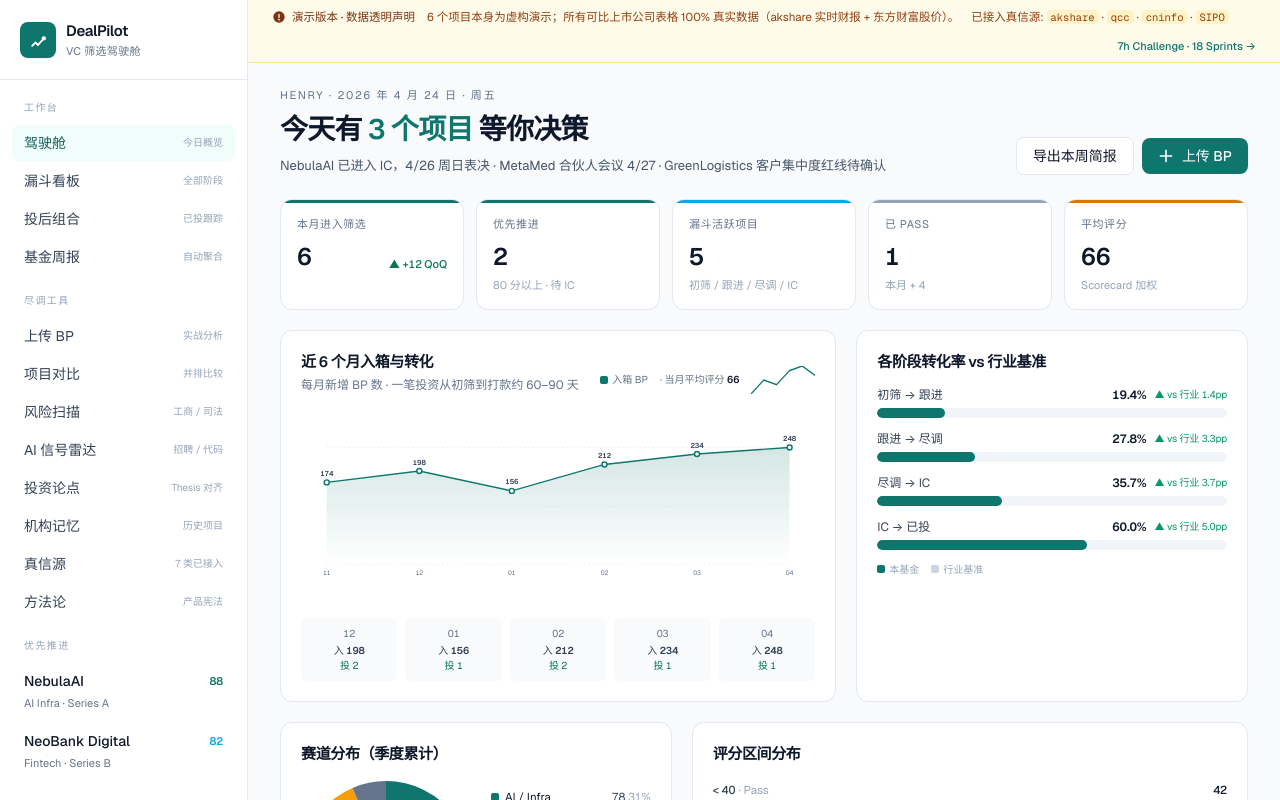
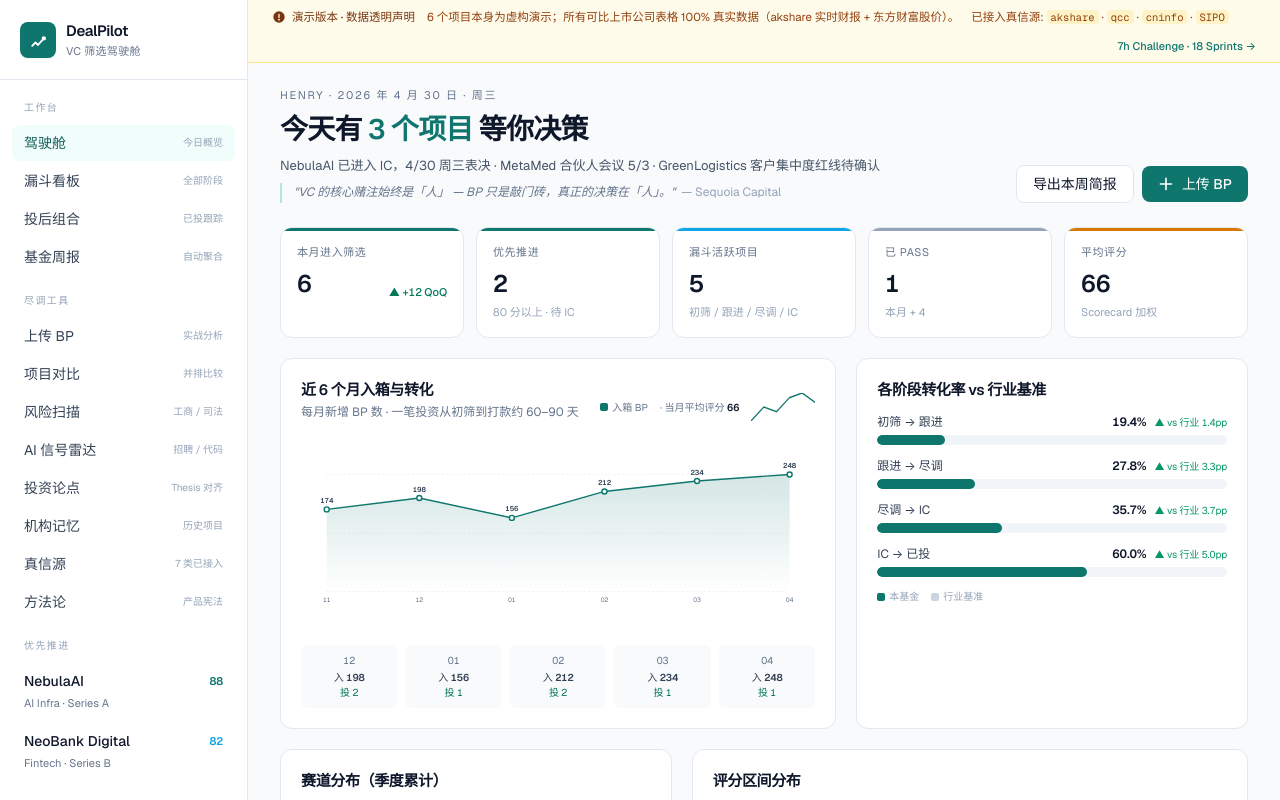
Before and after one commit to sherconan/dealpilot-claude, a React (Vite) app: page / in a window 1280 px wide. Shown: the top 800 px of the page. Built offline with nearby package versions, Linux system fonts and the light colour scheme.

Commit message:
feat(s28): Pipeline CSV 导出 + Dashboard hero quote (Sequoia 引语) + 日期更新

```diff
--- a/src/pages/Dashboard.tsx
+++ b/src/pages/Dashboard.tsx
@@ -25,9 +25,13 @@ export default function Dashboard() {
     <div className="px-8 py-6 max-w-[1400px] mx-auto">
       <header className="flex items-end justify-between flex-wrap gap-4 mb-6">
         <div>
-          <div className="text-[11px] tracking-[0.16em] text-ink-500 uppercase">Henry · 2026 年 4 月 24 日 · 周五</div>
+          <div className="text-[11px] tracking-[0.16em] text-ink-500 uppercase">Henry · 2026 年 4 月 30 日 · 周三</div>
           <h1 className="text-[28px] font-semibold tracking-tight mt-1">今天有 <span className="text-brand-700">3 个项目</span> 等你决策</h1>
-          <p className="text-[13px] text-ink-600 mt-1.5">NebulaAI 已进入 IC，4/26 周日表决 · MetaMed 合伙人会议 4/27 · GreenLogistics 客户集中度红线待确认</p>
+          <p className="text-[13px] text-ink-600 mt-1.5">NebulaAI 已进入 IC，4/30 周三表决 · MetaMed 合伙人会议 5/3 · GreenLogistics 客户集中度红线待确认</p>
+          <p className="text-[12px] text-ink-500 mt-2 max-w-2xl leading-relaxed italic border-l-2 border-brand-500/30 pl-3">
+            "VC 的核心赌注始终是「人」 — BP 只是敲门砖，真正的决策在「人」。"
+            <span className="not-italic ml-1.5 text-ink-400">— Sequoia Capital</span>
+          </p>
         </div>
         <div className="flex items-center gap-2">
           <button className="px-4 py-2 text-sm font-medium rounded-lg border border-ink-200 bg-white hover:bg-ink-50 transition">
--- a/src/pages/Pipeline.tsx
+++ b/src/pages/Pipeline.tsx
@@ -2,6 +2,7 @@ import { useEffect, useMemo, useState } from 'react'
 import { Link } from 'react-router-dom'
 import { deals } from '../data/deals'
 import { stageMeta } from '../lib/scoring'
+import { dealsToCSV, downloadCSV } from '../lib/csv'
 import type { Stage } from '../types'
 
 const LS_OVERRIDE = 'dp:stageOverride'
@@ -124,6 +125,16 @@ export default function Pipeline() {
               <button onClick={() => setView('kanban')} className={`px-2.5 py-1 text-[11px] rounded-md transition ${view === 'kanban' ? 'bg-ink-900 text-white' : 'text-ink-600 hover:bg-ink-100'}`}>看板</button>
               <button onClick={() => setView('list')} className={`px-2.5 py-1 text-[11px] rounded-md transition ${view === 'list' ? 'bg-ink-900 text-white' : 'text-ink-600 hover:bg-ink-100'}`}>列表</button>
             </div>
+            <button
+              onClick={() => {
+                const all = columns.flatMap((c) => grouped[c.stage])
+                downloadCSV(`dealpilot-pipeline-${new Date().toISOString().slice(0,10)}.csv`, dealsToCSV(all))
+              }}
+              className="text-[11px] px-2.5 py-1.5 bg-ink-900 text-white rounded-lg hover:bg-ink-800 transition inline-flex items-center gap-1"
+              title="导出当前筛选结果为 CSV"
+            >
+              CSV
+            </button>
           </div>
         </div>
         <div className="mt-3 flex items-center gap-1 flex-wrap">
```
